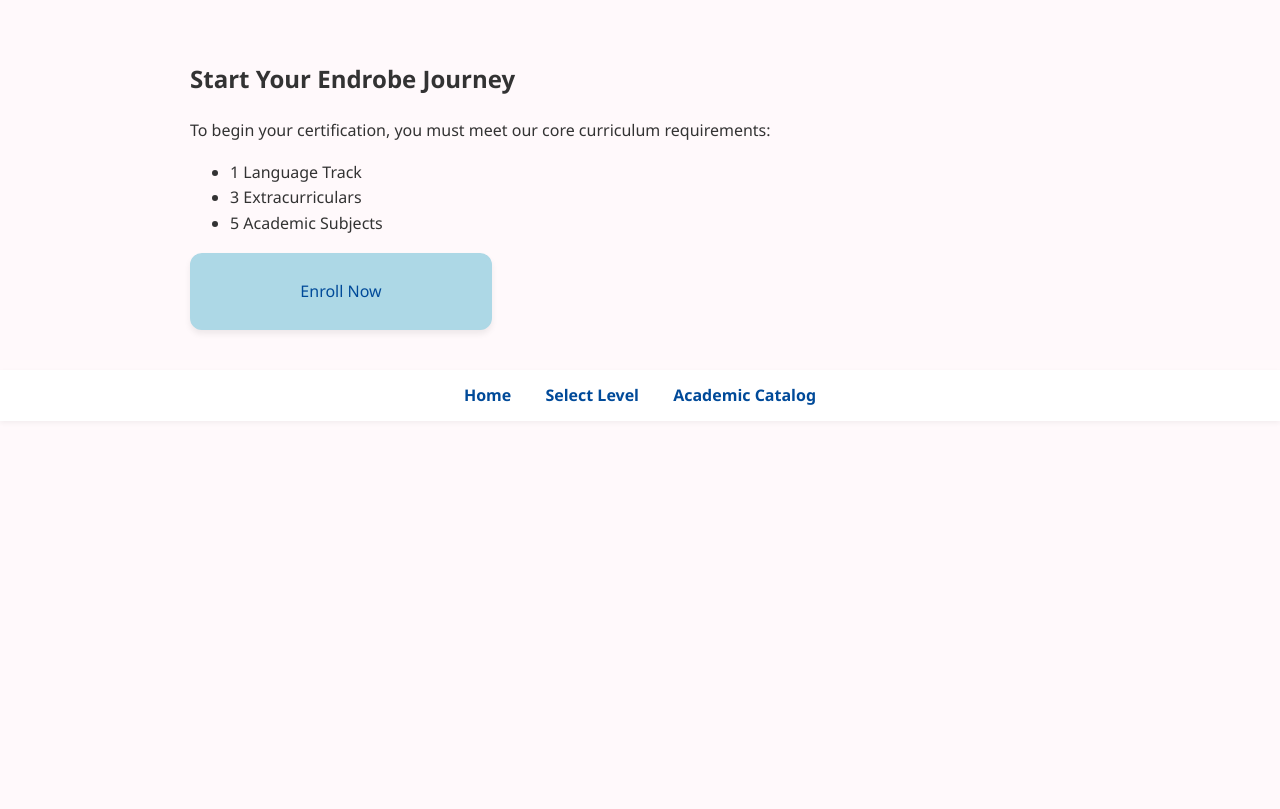
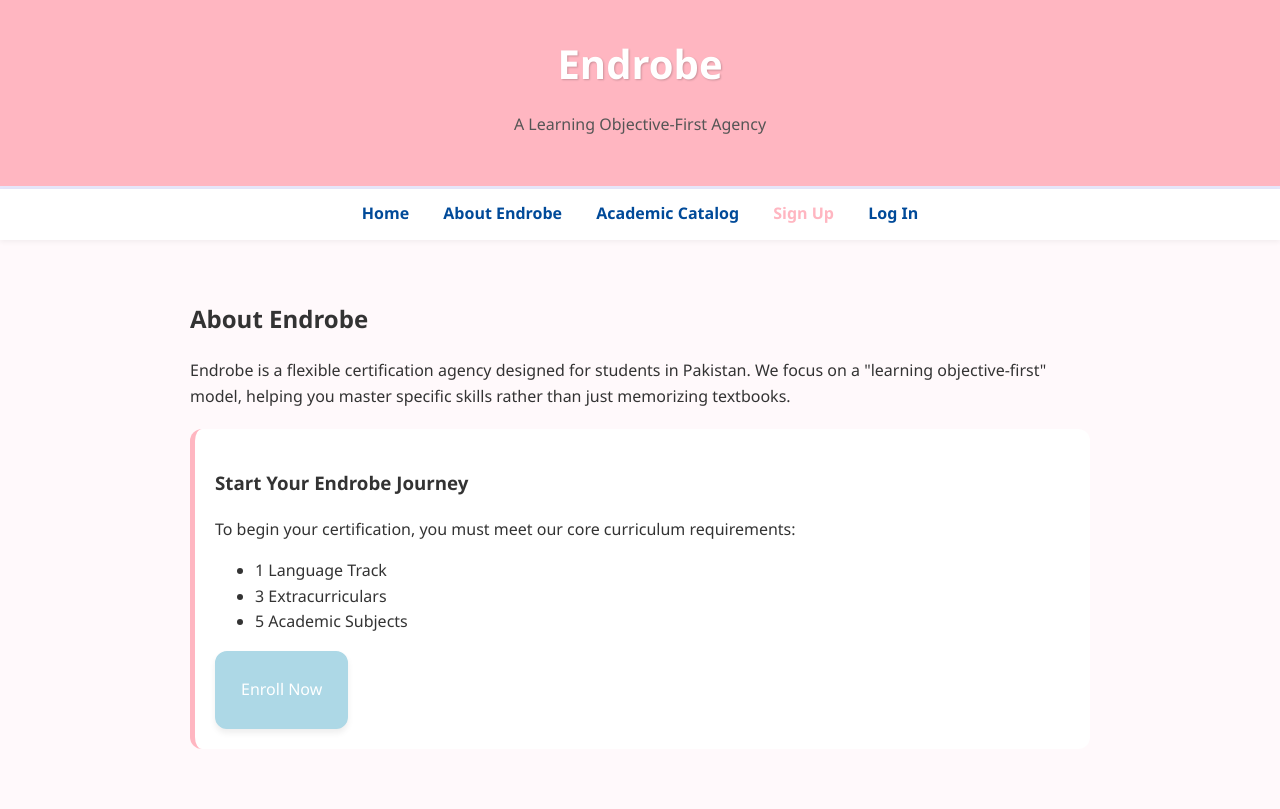
Before and after one commit to duaamumtaz-endrobe/Endrobe, a plain HTML site: page index.html in a window 1280 px wide. Drawn offline with Linux system fonts and the light colour scheme.

Commit message:
Update index.html

```diff
--- a/index.html
+++ b/index.html
@@ -1,19 +1,35 @@
+<!DOCTYPE html>
+<html>
 <head>
     <link rel="stylesheet" href="style.css">
+    <title>Endrobe | Home</title>
 </head>
-
-<section>
-    <h2>Start Your Endrobe Journey</h2>
-    <p>To begin your certification, you must meet our core curriculum requirements:</p>
-    <ul>
-        <li>1 Language Track</li>
-        <li>3 Extracurriculars</li>
-        <li>5 Academic Subjects</li>
-    </ul>
-    <a href="enroll.html" class="selector-card" style="background:#add8e6;">Enroll Now</a>
-</section>
+<body>
+    <header>
+        <h1>Endrobe</h1>
+        <p>A Learning Objective-First Agency</p>
+    </header>
 <nav>
     <a href="index.html">Home</a>
-    <a href="levels.html">Select Level</a>
+    <a href="about.html">About Endrobe</a>
     <a href="academics.html">Academic Catalog</a>
+    <a href="signup.html" style="color: #ffb6c1; font-weight: bold;">Sign Up</a>
+    <a href="login.html">Log In</a>
 </nav>
+   <section>
+        <h2>About Endrobe</h2>
+        <p>Endrobe is a flexible certification agency designed for students in Pakistan. We focus on a "learning objective-first" model, helping you master specific skills rather than just memorizing textbooks.</p>
+
+        <div style="background: #fff; padding: 20px; border-radius: 12px; border-left: 5px solid #ffb6c1; margin: 20px 0;">
+            <h3>Start Your Endrobe Journey</h3>
+            <p>To begin your certification, you must meet our core curriculum requirements:</p>
+            <ul>
+                <li>1 Language Track</li>
+                <li>3 Extracurriculars</li>
+                <li>5 Academic Subjects</li>
+            </ul>
+            <a href="enroll.html" class="selector-card" style="display:inline-block; width: auto; background:#add8e6; color:#fff;">Enroll Now</a>
+        </div>
+    </section>
+</body>
+</html>
```
